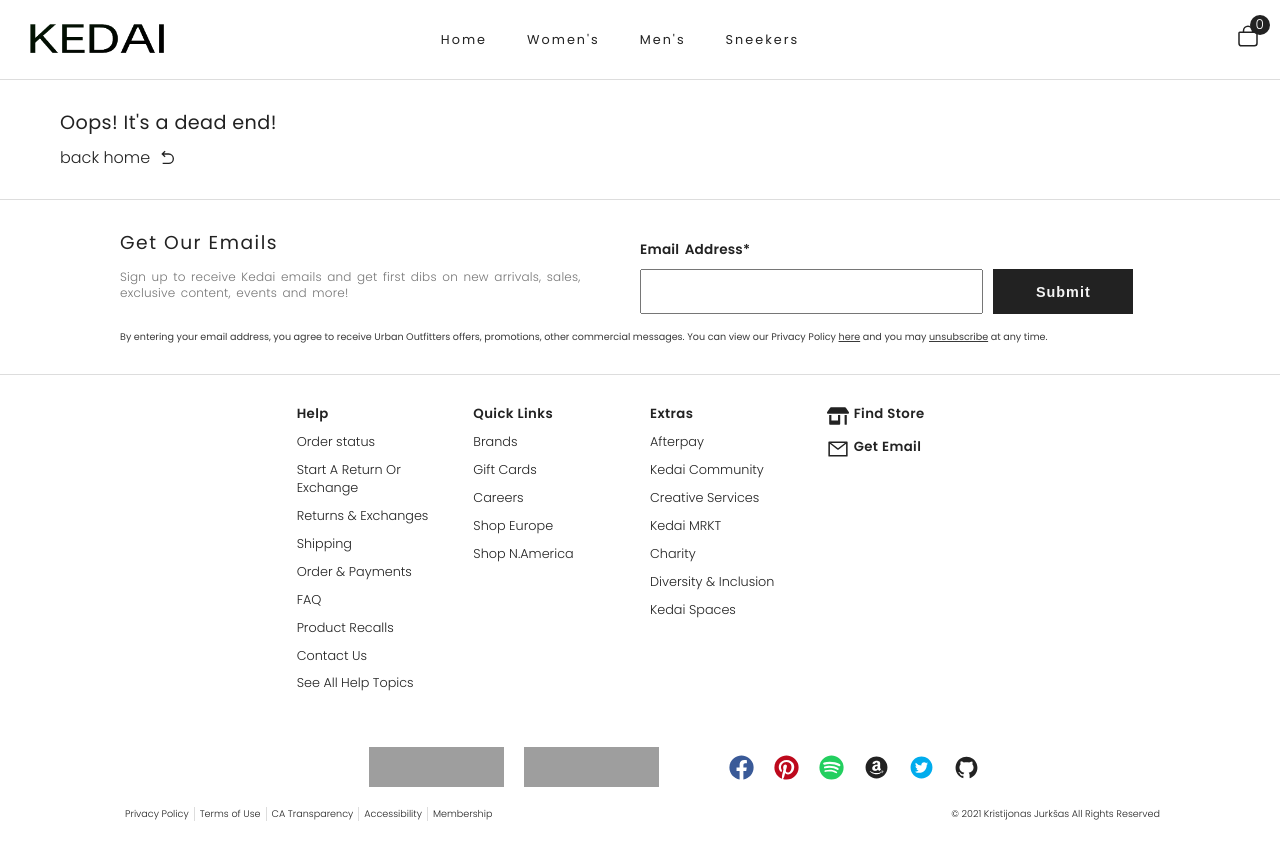
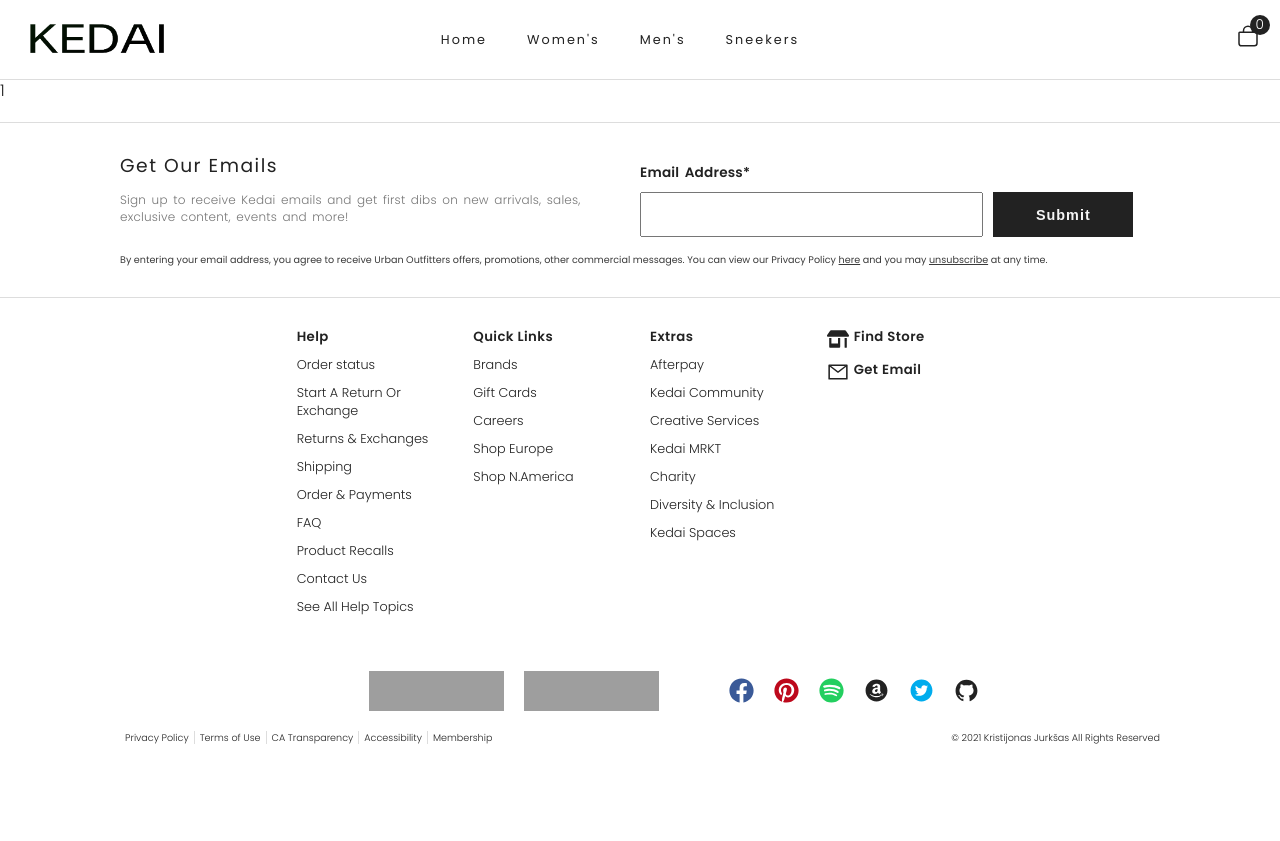
Before and after one commit to KristijonasJurk/React_Kedai, a React (Create React App) app: page /sneeker/1 in a window 1280 px wide. After the commit the page ends 800 px from the top, so only its background shows below. Built offline with nearby package versions, Linux system fonts and the light colour scheme; grey boxes are pictures that could not be loaded.

Commit message:
adding single sneeker js

```diff
--- a/src/App.js
+++ b/src/App.js
@@ -28,8 +28,7 @@
           <Route path="/mens" component={Mens} />
           <Route path="/product/:id" component={Product} />
           <Route path="/sneekers" component={Sneekers} />
-          <Route path="/sneekers/:id" component={SingleSneeker} />
-          <Route path="/product/:id" component={Product} />
+          <Route path="/sneeker/:id" component={SingleSneeker} />
           {/* ERROR EINA PASKUTINIS */}
           <Route path="*" component={Error} />
         </Switch>
--- a/src/pages/Sneekers/SingleSneeker.js
+++ b/src/pages/Sneekers/SingleSneeker.js
@@ -1,11 +1,13 @@
 import React from 'react'
+import { useParams } from 'react-router-dom'
 
 // const url = 'https://api.thesneakerdatabase.com/v1/sneakers?limit=100&page=100'
 
 const SingleSneeker = () => {
+    const { id } = useParams()
     return (
         <div>
-            single sneeker
+            <p>{id}</p>
         </div>
     )
 }
--- a/src/pages/Sneekers/Sneeker.js
+++ b/src/pages/Sneekers/Sneeker.js
@@ -1,6 +1,7 @@
 import React, { useState, useEffect, useCallback } from 'react'
 import Loading from '../../components/Loading'
 import { useGlobalContext } from '../../context'
+import { Link } from 'react-router-dom'
 
 const url = 'https://api.thesneakerdatabase.com/v1/sneakers?limit=100&name='
 
@@ -25,10 +26,10 @@
             const { results } = data;
             if (results) {
                 const newSneekers = results.map((item) => {
-                    const { id, title, retailPrice, colorway, media } = item;
+                    const { styleId, title, retailPrice, colorway, media } = item;
 
                     return {
-                        id: id,
+                        id: styleId,
                         title: title,
                         price: retailPrice,
                         colors: colorway,
@@ -36,7 +37,6 @@
                     }
                 })
                 setSneekers(newSneekers)
-                console.log(sneekers);
             } else {
                 setSneekers([])
             }
@@ -80,6 +80,7 @@
                             return '';
                         }
                         return (
+                            <Link to={`sneeker/${id}`}>
                                 <li key={id} className='sneeker-block'>
                                     <img src={image} alt={title} />
                                     <div className="sneeker-footer">
@@ -88,6 +89,7 @@
                                         <p>{colors}</p>
                                     </div>
                                 </li>
+                            </Link>
                         )
                     })}
                 </ul>
```
Lines whose indentation alone changed are shown as unchanged.
